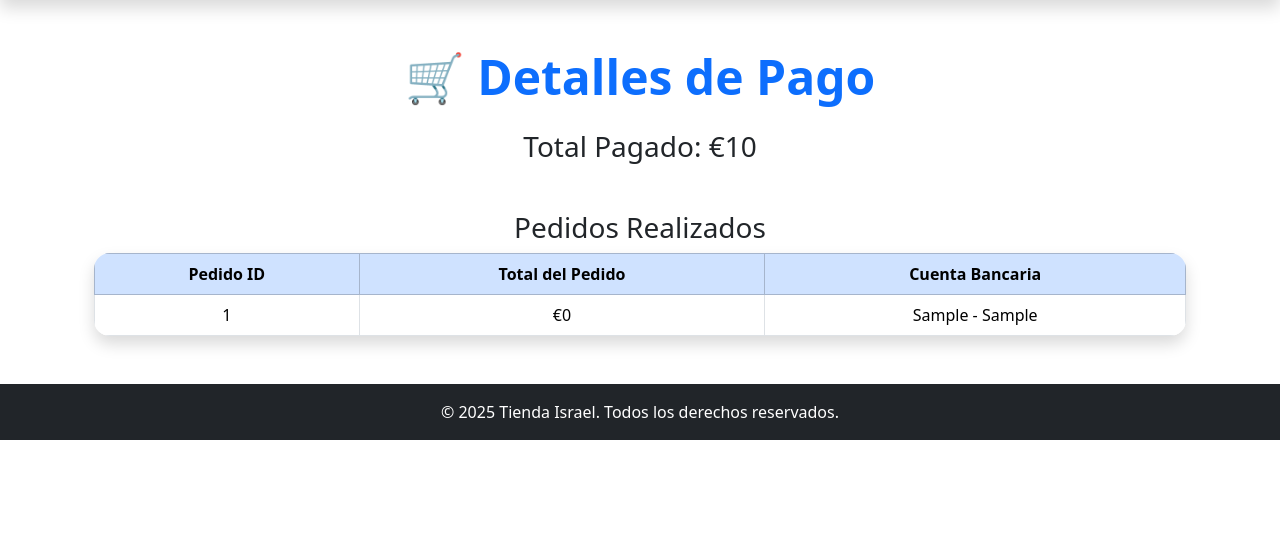
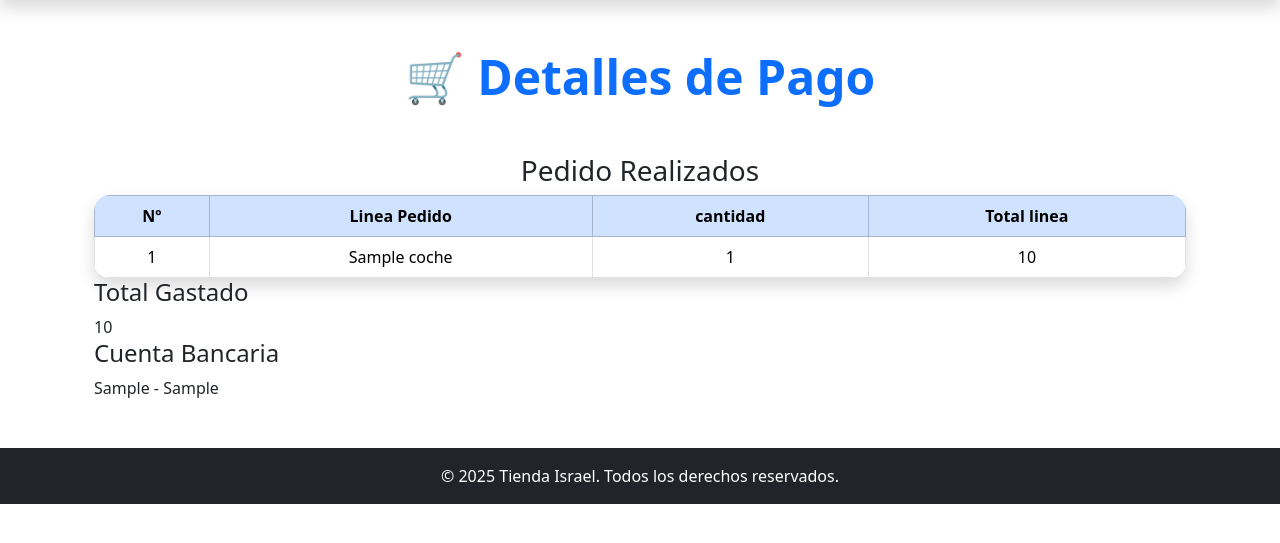
Before and after one commit to israelJ-daw/jorgeRecuperacion, a Django app: page /detalles/pagos/1 in a window 1280 px wide. Shown: the part 56-599 px from the top of the page. Run offline with Django 5.2, Linux system fonts and the light colour scheme; a user stored in the database is signed in; tables that the repository leaves empty hold one stand-in row (values such as "Sample post"); parts of the project's set-up code (start-up, migrations or seed data) failed here and were passed over; some libraries are stand-ins or nearby versions.

Commit message:
listar pedidos ok

```diff
--- a/tienda/templates/pago/detalles_pago.html
+++ b/tienda/templates/pago/detalles_pago.html
@@ -4,45 +4,45 @@
 <div class="container my-5">
     <h2 class="text-center mb-4 display-5 fw-bold text-primary">🛒 Detalles de Pago</h2>
 
-    <div class="total">
-        <h3 class="text-center">Total Pagado: €{{ total_pagado }}</h3>
-    </div>
-
-    <h3 class="text-center mt-5">Pedidos Realizados</h3>
+    <h3 class="text-center mt-5">Pedido Realizados</h3>
     <div class="table-responsive shadow rounded-4 overflow-hidden">
         <table class="table table-bordered table-hover align-middle mb-0">
             <thead class="table-primary text-center text-white">
                 <tr>
-                    <th scope="col">Pedido ID</th>
-                    <th scope="col">Total del Pedido</th>
-                    <th scope="col">Cuenta Bancaria</th>
+                    <th scope="col">Nº</th>
+                    <th scope="col">Linea Pedido</th>
+                    <th scope="col">cantidad</th>
+                    <th scope="col">Total linea</th>
+
+
                 </tr>
             </thead>
             <tbody class="bg-light">
-                {% for pedido in pedidos %}
+            {% for pedido in pedidos %}
                 <tr class="text-center">
                     <td>{{ forloop.counter }}</td>
-                    <td>
-                        {% with total_pedido=0 %}
-                        {% for linea in pedido.lineapedidos_set.all %}
-                            {% with total_pedido=total_pedido|add:linea.precio|add:linea.cantidad %}
-                            {% endwith %}
-                        {% endfor %}
-                        €{{ total_pedido }}
-                        {% endwith %}
-                    </td>
-                    <td>
-                        {% if cuenta_bancaria %}
-                            {{ cuenta_bancaria.banco }} - {{ cuenta_bancaria.iban }}
-                        {% else %}
-                            No existe
-                        {% endif %}
-                    </td>
+
+                    <td>{{ pedido.coche.nombre }}</td>
+
+                    <td>{{ pedido.cantidad}}</td>
+
+                    <td>{% widthratio pedido.cantidad 1 pedido.precio %}</td>
+
                 </tr>
-                {% endfor %}
+            {% endfor %}
             </tbody>
         </table>
     </div>
+  <h4>Total Gastado</h4>
+    {{total_precio}}
 
+
+
+  <h4>Cuenta Bancaria</h4>
+        {% if cuenta_bancaria %}
+            {{ cuenta_bancaria.banco }} - {{ cuenta_bancaria.iban }}
+        {% else %}
+            No existe
+        {% endif %}
 </div>
 {% endblock %}
--- a/tienda/views.py
+++ b/tienda/views.py
@@ -5,6 +5,7 @@ from django.contrib.auth.models import Group
 from django.contrib.auth.decorators import permission_required
 from django.contrib import messages
 from django.http import Http404
+from django.db.models import Sum, F
 
 from .models import *
 # Create your views here.
@@ -496,8 +497,6 @@ def finalizar_pedido(request):
 
             pedido.save()
 
-            LineaPedidos.objects.filter(pedido=pedido).delete()
-
             messages.success(request, "Tu compra se ha realizado con éxito.")
             return redirect("lista_pedidos")
 
@@ -550,52 +549,40 @@ def busqueda_inventario(request):
         if precio_max:
             productos = productos.filter(precio__lte=precio_max)
 
-    return render(request, 'inventario/buscar_inventario.html', {
-        'form': form,
-        'productos': productos
-    })
+    return render(request, 'inventario/buscar_inventario.html', { 'form': form, 'productos': productos })
 
 
 def detalles_pago(request, id_clientes):
-    pedidos = Pedidos.objects.filter(cliente=request.user.cliente.id)
+    pedidos = LineaPedidos.objects.filter(pedido__cliente_id=id_clientes).all()
 
-    tienda = Tienda.objects.all()
     try:
         cuenta_bancaria = CuentaBancaria.objects.get(cliente__id=id_clientes)
     except CuentaBancaria.DoesNotExist:
         cuenta_bancaria = None
 
-    total_pagado = 0
 
-    for pedido in pedidos:
-        for linea in pedido.lineapedidos_set.all():
-            total_pagado += linea.precio * linea.cantidad
+    totales = pedidos.aggregate (
 
-    return render(request, 'pago/detalles_pago.html', {
-        'total_pagado': total_pagado,
-        'pedidos': pedidos,
-        'cuenta_bancaria': cuenta_bancaria,
-        'tiendas' : tienda
-    })
+        total_cantidad = Sum('cantidad'),
+        total_precio=Sum(F('cantidad')* F('precio'))
+    )
+
+    total_precio = totales ['total_precio'] or 0
+
+    return render(request, 'pago/detalles_pago.html', { 'pedidos': pedidos, 'cuenta_bancaria': cuenta_bancaria, 'total_precio' : total_precio })
 
 
 def devolver_pedido(request, pedido_id):
     pedido = Pedidos.objects.filter(id=pedido_id, cliente=request.user.cliente).first()
 
+    productos = Inventario.objects.get(id = pedido_id)
+
     if not pedido:
-        return render(request, 'errores/404.html', {'message': 'El pedido no existe o no pertenece a tu cuenta.'})
+        return render(request, 'errores/404.html', {'message': 'El pedido no existe'})
 
     pedido.estado = 'dev'
     pedido.save()
 
-    for linea in pedido.lineapedidos_set.all():
-        coche = linea.coche
-        tienda = linea.tienda
-        cantidad_devuelta = linea.cantidad
-
-        inventario = Inventario.objects.get(tienda=tienda, coches=coche)
-        inventario.cantidad += cantidad_devuelta
-        inventario.save()
 
     return render(request, 'pago/devolver.html', {'pedido': pedido})
 
```
Also changed, not shown: tienda/templates/inventario/listar_pedidos.html (line endings or trailing spaces).
